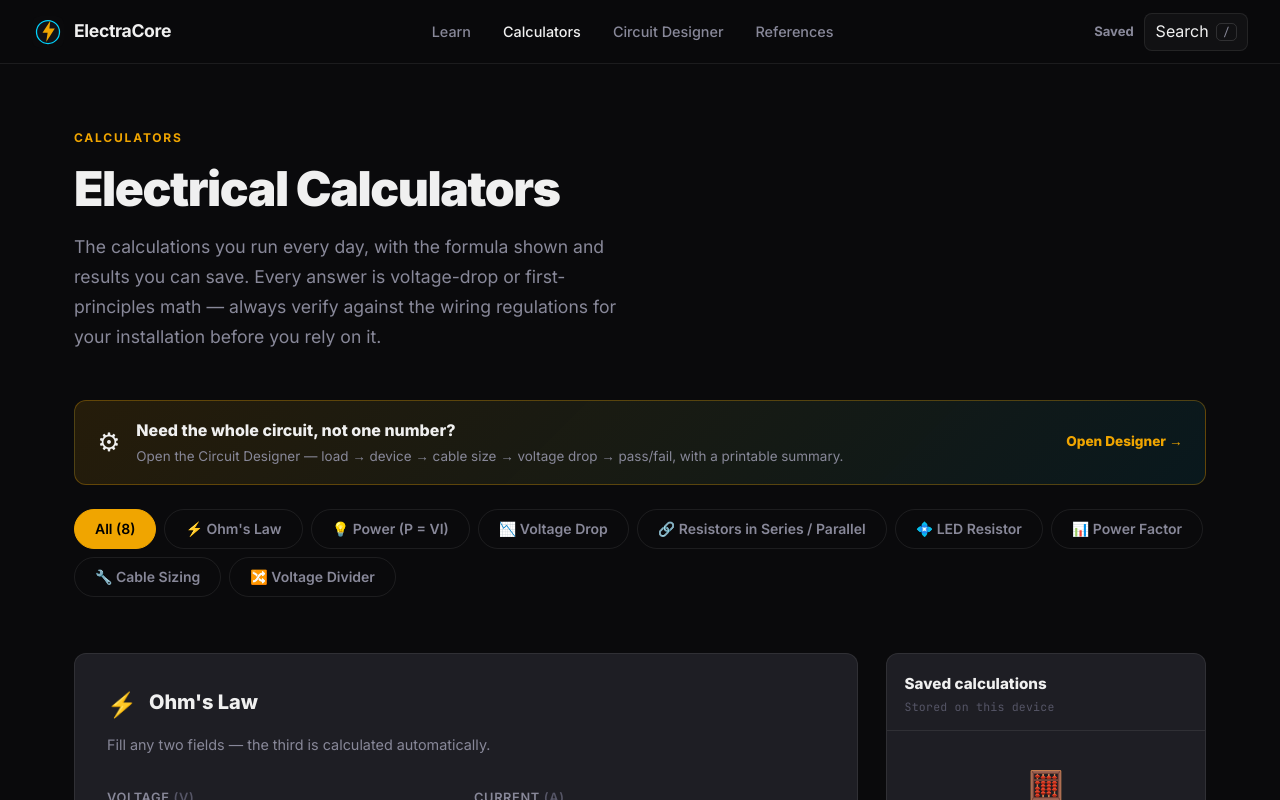
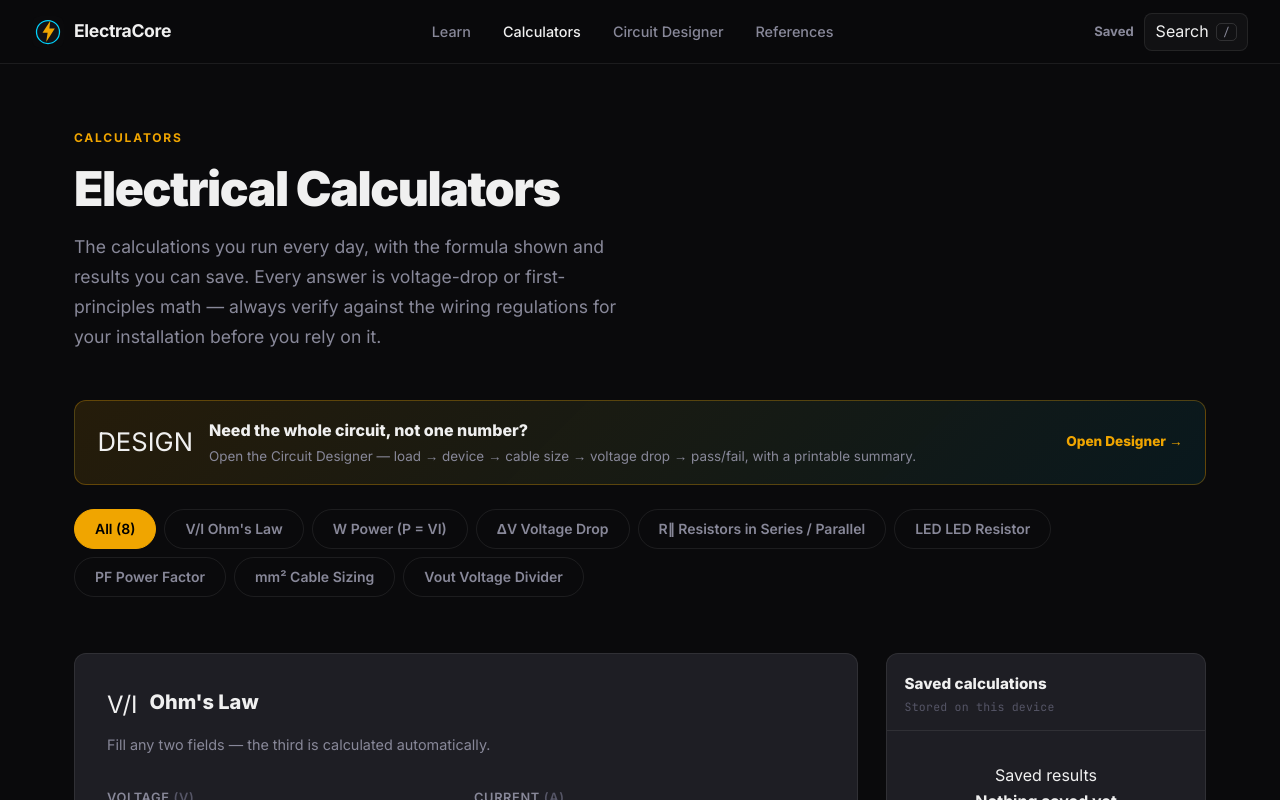
Before and after one commit to Jonta254/electracore, a Next.js app: page /calculate in a window 1280 px wide. Shown: the top 800 px of the page. Built offline with nearby package versions, Linux system fonts and the light colour scheme.

Commit message:
refactor: replace emoji UI with technical labels

```diff
--- a/app/calculate/page.tsx
+++ b/app/calculate/page.tsx
@@ -45,7 +45,7 @@ function voltageDrop(v: string, i: string, len: string, res: string): CalcResult
     value: drop.toFixed(3),
     unit: "V",
     note: pct !== null
-      ? `${pct.toFixed(2)}% of supply — ${pct > 3 ? "⚠ exceeds the common 3% limit; consider a larger conductor" : "✓ within the common 3% guideline"}`
+      ? `${pct.toFixed(2)}% of supply — ${pct > 3 ? "Review: exceeds the common 3% limit; consider a larger conductor" : "Within the common 3% guideline"}`
       : "Single-phase drop across the run (×2 for go + return). Enter supply voltage to see % drop.",
   };
 }
@@ -85,7 +85,7 @@ function powerFactor(kw: string, kva: string): CalcResult {
   return {
     value: pf.toFixed(3),
     unit: "PF",
-    note: pf < 0.85 ? "⚠ below 0.85 — correction capacitors are usually worthwhile" : "✓ acceptable power factor (PF = kW ÷ kVA)",
+    note: pf < 0.85 ? "Review: below 0.85 — correction capacitors are usually worthwhile" : "Acceptable power factor (PF = kW ÷ kVA)",
   };
 }
 
@@ -126,7 +126,7 @@ interface CalcDef {
 
 const CALCS: CalcDef[] = [
   {
-    id: "ohms", title: "Ohm's Law", icon: "⚡", desc: "Fill any two fields — the third is calculated automatically.",
+    id: "ohms", title: "Ohm's Law", icon: "V/I", desc: "Fill any two fields — the third is calculated automatically.",
     fields: [
       { id: "v", label: "Voltage", placeholder: "e.g. 230", unit: "V" },
       { id: "i", label: "Current", placeholder: "e.g. 10", unit: "A" },
@@ -135,7 +135,7 @@ const CALCS: CalcDef[] = [
     compute: (vals) => ohmsLaw(vals.v, vals.i, vals.r),
   },
   {
-    id: "power", title: "Power (P = VI)", icon: "💡", desc: "Calculate power from voltage and current.",
+    id: "power", title: "Power (P = VI)", icon: "W", desc: "Calculate power from voltage and current.",
     fields: [
       { id: "v", label: "Voltage", placeholder: "230", unit: "V" },
       { id: "i", label: "Current", placeholder: "10", unit: "A" },
@@ -143,7 +143,7 @@ const CALCS: CalcDef[] = [
     compute: (vals) => powerCalc(vals.v, vals.i),
   },
   {
-    id: "vdrop", title: "Voltage Drop", icon: "📉", desc: "Single-phase drop across a cable run. The common limit is 3% of supply.",
+    id: "vdrop", title: "Voltage Drop", icon: "ΔV", desc: "Single-phase drop across a cable run. The common limit is 3% of supply.",
     fields: [
       { id: "v", label: "Supply Voltage", placeholder: "230", unit: "V" },
       { id: "i", label: "Load Current", placeholder: "16", unit: "A" },
@@ -153,7 +153,7 @@ const CALCS: CalcDef[] = [
     compute: (vals) => voltageDrop(vals.v, vals.i, vals.len, vals.res),
   },
   {
-    id: "res", title: "Resistors in Series / Parallel", icon: "🔗", desc: "Total resistance of a two- or three-resistor network.",
+    id: "res", title: "Resistors in Series / Parallel", icon: "R∥", desc: "Total resistance of a two- or three-resistor network.",
     fields: [
       { id: "r1", label: "R1", placeholder: "100", unit: "Ω" },
       { id: "r2", label: "R2", placeholder: "220", unit: "Ω" },
@@ -163,7 +163,7 @@ const CALCS: CalcDef[] = [
     compute: (vals) => resistorSeriesParallel(vals.r1, vals.r2, vals.r3, (vals.mode || "series") as "series" | "parallel"),
   },
   {
-    id: "led", title: "LED Resistor", icon: "💠", desc: "Series resistor value to drive an LED safely.",
+    id: "led", title: "LED Resistor", icon: "LED", desc: "Series resistor value to drive an LED safely.",
     fields: [
       { id: "supply", label: "Supply Voltage", placeholder: "12", unit: "V" },
       { id: "vf", label: "LED Forward Voltage", placeholder: "2.1", unit: "V" },
@@ -172,7 +172,7 @@ const CALCS: CalcDef[] = [
     compute: (vals) => ledResistor(vals.supply, vals.vf, vals.ifma),
   },
   {
-    id: "pf", title: "Power Factor", icon: "📊", desc: "Power factor from real (kW) and apparent (kVA) power.",
+    id: "pf", title: "Power Factor", icon: "PF", desc: "Power factor from real (kW) and apparent (kVA) power.",
     fields: [
       { id: "kw", label: "Real Power", placeholder: "18", unit: "kW" },
       { id: "kva", label: "Apparent Power", placeholder: "22", unit: "kVA" },
@@ -180,7 +180,7 @@ const CALCS: CalcDef[] = [
     compute: (vals) => powerFactor(vals.kw, vals.kva),
   },
   {
-    id: "cable", title: "Cable Sizing", icon: "🔧", desc: "Minimum copper cross-section limited by voltage drop.",
+    id: "cable", title: "Cable Sizing", icon: "mm²", desc: "Minimum copper cross-section limited by voltage drop.",
     fields: [
       { id: "i", label: "Load Current", placeholder: "32", unit: "A" },
       { id: "vd", label: "Max Allowable Voltage Drop", placeholder: "6.9", unit: "V" },
@@ -189,7 +189,7 @@ const CALCS: CalcDef[] = [
     compute: (vals) => cableSizing(vals.i, vals.vd, vals.len),
   },
   {
-    id: "divider", title: "Voltage Divider", icon: "🔀", desc: "Output voltage from a resistive divider (no load).",
+    id: "divider", title: "Voltage Divider", icon: "Vout", desc: "Output voltage from a resistive divider (no load).",
     fields: [
       { id: "vin", label: "Input Voltage", placeholder: "12", unit: "V" },
       { id: "r1", label: "R1 (top)", placeholder: "10000", unit: "Ω" },
@@ -306,7 +306,7 @@ function CalcBlock({ calc, onSave }: { calc: CalcDef; onSave: (e: Omit<HistEntry
         {result ? (
           result.error ? (
             <div className="calc-result calc-result-error">
-              <span aria-hidden style={{ fontSize: "1.1rem" }}>⚠</span>
+              <span aria-hidden className="calc-status-label">Review</span>
               <div style={{ fontSize: "0.85rem", color: "var(--hot)", lineHeight: 1.5 }}>{result.note}</div>
             </div>
           ) : (
@@ -321,10 +321,10 @@ function CalcBlock({ calc, onSave }: { calc: CalcDef; onSave: (e: Omit<HistEntry
               </div>
               <div className="calc-actions">
                 <button type="button" className="calc-action-btn" onClick={handleSave}>
-                  {flash === "saved" ? "Saved ✓" : "Save"}
+                  {flash === "saved" ? "Saved" : "Save"}
                 </button>
                 <button type="button" className="calc-action-btn" onClick={handleCopy}>
-                  {flash === "copied" ? "Copied ✓" : "Copy"}
+                  {flash === "copied" ? "Copied" : "Copy"}
                 </button>
               </div>
             </div>
@@ -368,7 +368,7 @@ function HistoryPanel({ history, onRemove, onClear, onExport }: { history: HistE
 
       {history.length === 0 ? (
         <div className="hist-empty">
-          <div style={{ fontSize: "1.75rem", marginBottom: "0.5rem" }} aria-hidden>🧮</div>
+          <div className="hist-empty-label">Saved results</div>
           <div style={{ fontWeight: 700, color: "var(--text)", marginBottom: "0.35rem" }}>Nothing saved yet</div>
           <p style={{ fontSize: "0.82rem", color: "var(--text-dim)", lineHeight: 1.6 }}>
             Run a calculation and press <strong>Save</strong> to keep the result here — handy when you&apos;re working a job and need to compare a few figures side by side.
@@ -388,9 +388,9 @@ function HistoryPanel({ history, onRemove, onClear, onExport }: { history: HistE
               </div>
               <div className="hist-item-actions">
                 <button type="button" className="hist-icon-btn" onClick={() => copyEntry(e)} aria-label={`Copy ${e.calc} result`}>
-                  {copiedId === e.id ? "✓" : "⧉"}
+                  {copiedId === e.id ? "Done" : "Copy"}
                 </button>
-                <button type="button" className="hist-icon-btn" onClick={() => onRemove(e.id)} aria-label={`Delete ${e.calc} result`}>✕</button>
+                <button type="button" className="hist-icon-btn" onClick={() => onRemove(e.id)} aria-label={`Delete ${e.calc} result`}>Delete</button>
               </div>
             </li>
           ))}
@@ -488,7 +488,7 @@ export default function CalculatePage() {
           </p>
 
           <Link href="/design" className="calc-designer-banner">
-            <div className="calc-designer-icon" aria-hidden>⚙</div>
+            <div className="calc-designer-icon" aria-hidden>DESIGN</div>
             <div className="calc-designer-copy">
               <div className="calc-designer-title">Need the whole circuit, not one number?</div>
               <div className="calc-designer-sub">Open the Circuit Designer — load → device → cable size → voltage drop → pass/fail, with a printable summary.</div>
--- a/app/design/page.tsx
+++ b/app/design/page.tsx
@@ -206,13 +206,13 @@ export default function DesignPage() {
             <div className={`dz-result-card${allPass ? " pass" : anyFail ? " fail" : ""}`}>
               {!result.valid ? (
                 <div className="dz-empty">
-                  <div className="dz-empty-icon">🔌</div>
+                  <div className="dz-empty-icon">NO RESULT</div>
                   <p>{result.message || "Enter a load to start the design."}</p>
                 </div>
               ) : (
                 <>
                   <div className={`dz-verdict ${allPass ? "ok" : anyFail ? "no" : "wait"}`}>
-                    {allPass ? "✓ Design passes" : anyFail ? "⚠ Needs attention" : "Working…"}
+                    {allPass ? "PASS — Design passes" : anyFail ? "REVIEW — Needs attention" : "Working…"}
                   </div>
 
                   <div className="dz-xsec">
@@ -238,7 +238,7 @@ export default function DesignPage() {
                   <div className="dz-checks">
                     {result.checks.map((c, i) => (
                       <div key={i} className={`dz-check ${c.ok ? "ok" : "no"}`}>
-                        <span className="dz-check-mark">{c.ok ? "✓" : "✕"}</span>
+                        <span className="dz-check-mark">{c.ok ? "PASS" : "REVIEW"}</span>
                         <div>
                           <div className="dz-check-label">{c.label}</div>
                           <div className="dz-check-detail">{c.detail}</div>
--- a/app/globals.css
+++ b/app/globals.css
@@ -303,7 +303,7 @@ body {
 .price-desc { font-size: 0.875rem; color: var(--text-dim); margin-bottom: 1.5rem; line-height: 1.5; }
 .price-features { list-style: none; display: flex; flex-direction: column; gap: 0.75rem; margin-bottom: 2rem; }
 .price-features li { font-size: 0.9rem; display: flex; align-items: center; gap: 8px; color: var(--text-dim); }
-.price-features li::before { content: "✓"; color: var(--ground); font-weight: 700; flex-shrink: 0; }
+.price-features li::before { content: "—"; color: var(--ground); font-weight: 700; flex-shrink: 0; }
 
 /* CIRCUIT BANNER */
 .circuit-bg {
--- a/app/guides/[slug]/page.tsx
+++ b/app/guides/[slug]/page.tsx
@@ -114,7 +114,7 @@ export default function GuidePage({ params }: { params: Promise<{ slug: string }
   if (!guide) {
     return (
       <div style={{ minHeight: "100vh", display: "flex", flexDirection: "column", alignItems: "center", justifyContent: "center", gap: "1.5rem" }}>
-        <div style={{ fontSize: "3rem" }}>🔌</div>
+        <div className="guide-empty-label">GUIDE</div>
         <h1 style={{ fontSize: "1.5rem", fontWeight: 700 }}>Guide not found</h1>
         <Link href="/guides" style={{ color: "var(--core)", textDecoration: "none" }}>← Back to all guides</Link>
       </div>
--- a/app/guides/content.tsx
+++ b/app/guides/content.tsx
@@ -837,7 +837,7 @@ export const GUIDES: Guide[] = [
             rows: [
               ["2.5 mm² solid cable factor", "≈ 30", "8", "240"],
               ["Sum of cable factors", "", "", "240"],
-              ["20 mm conduit, 6 m, 2 bends", "≈ 260", "", "260 ✓"],
+              ["20 mm conduit, 6 m, 2 bends", "≈ 260", "", "260 (acceptable)"],
               ["25 mm conduit, 6 m, 2 bends", "≈ 460", "", "460 (spare capacity)"],
             ],
             caption: "240 ≤ 260, so 20 mm just works; 25 mm gives headroom for future cables. Figures illustrate the method — use the current On-Site Guide tables for real designs.",
--- a/app/learn/[slug]/page.tsx
+++ b/app/learn/[slug]/page.tsx
@@ -1249,7 +1249,7 @@ function getExerciseForLesson(title: string, _slug: string): { problem: string;
       problem: "A 240V circuit supplies a heater with a resistance of 48Ω. Calculate: (a) the current drawn, (b) the power consumed, (c) the energy used in 2 hours.",
       steps: [
         "Part (a) Current: Apply Ohm's Law → I = V/R = 240/48 = 5A",
-        "Part (b) Power: P = V × I = 240 × 5 = 1200W (1.2kW). Verify: P = V²/R = 240²/48 = 57600/48 = 1200W ✓",
+        "Part (b) Power: P = V × I = 240 × 5 = 1200W (1.2kW). Verify: P = V²/R = 240²/48 = 57600/48 = 1200W (verified)",
         "Part (c) Energy: E = P × t = 1200W × 2h = 2400Wh = 2.4kWh. On a standard tariff at 28p/kWh, cost = 2.4 × 28p = 67.2p",
       ],
       answer: "(a) 5A  (b) 1200W  (c) 2.4 kWh",
@@ -1274,21 +1274,21 @@ function getExerciseForLesson(title: string, _slug: string): { problem: string;
         "From BS 7671 Table 4D2B, the mV/A/m for 2.5mm² clipped direct cable is 18 mV/A/m",
         "Voltage drop = (mV/A/m × Ib × L) / 1000 = (18 × 13 × 18) / 1000 = 4212 / 1000 = 4.21V",
         "Percentage drop = (4.21 / 230) × 100 = 1.83%",
-        "Compare to limit: 1.83% < 5% limit ✓  The cable is acceptable.",
-      ],
-      answer: "4.21V (1.83%) — within the 5% limit. ✓",
+        "Compare to limit: 1.83% < 5% limit. The cable is acceptable.",
+      ],
+      answer: "4.21V (1.83%) — within the 5% limit.",
     };
   }
   if (t.includes("cable siz") || t.includes("end-to-end") || t.includes("sizing")) {
     return {
       problem: "A ring final circuit serves 8 single-phase socket outlets. Design current Ib = 20A. The circuit is run in 2.5mm² T&E clipped direct (Iz = 27A). Is the cable adequately sized? Check all three BS 7671 conditions.",
       steps: [
-        "Condition 1 — Design current ≤ rated current: Ib (20A) ≤ In (32A) ✓  (standard 32A MCB for ring final)",
-        "Condition 2 — Rated current ≤ cable CCC: In (32A) ≤ Iz (27A) ✗  Wait — ring finals are split: each half carries Ib/2 = 10A, so effective It per half = 13.5A. With diversity, this is acceptable.",
+        "Condition 1 — Design current ≤ rated current: Ib (20A) ≤ In (32A) — satisfied (standard 32A MCB for ring final)",
+        "Condition 2 — Rated current ≤ cable CCC: In (32A) ≤ Iz (27A) — not satisfied directly. However — ring finals are split: each half carries Ib/2 = 10A, so effective It per half = 13.5A. With diversity, this is acceptable.",
         "Condition 3 — Overload condition: I₂ ≤ 1.45 × Iz = 1.45 × 27 = 39.15A. MCB I₂ = 1.45 × In = 1.45 × 32 = 46.4A. The ring configuration means fault current operates the MCB before the cable overloads.",
         "BS 7671 Regulation 433.1.1 specifically exempts ring final circuits from the standard conditions — the ring topology provides inherent protection.",
       ],
-      answer: "2.5mm² is standard and accepted for ring finals — confirmed by BS 7671 ✓",
+      answer: "2.5mm² is standard and accepted for ring finals — confirmed by BS 7671.",
     };
   }
   if (t.includes("three-phase") || t.includes("star-delta") || t.includes("balanced")) {
@@ -1297,7 +1297,7 @@ function getExerciseForLesson(title: string, _slug: string): { problem: string;
       steps: [
         "Part (a) Phase voltage: V_ph = V_L / √3 = 400 / 1.732 = 231V",
         "Part (b) Phase current: I_ph = V_ph / R_ph = 231 / 22 = 10.5A. In star, line current = phase current, so I_L = 10.5A",
-        "Part (c) Total power: P = 3 × V_ph × I_ph = 3 × 231 × 10.5 = 7,281W (7.28kW). Or: P = √3 × V_L × I_L = 1.732 × 400 × 10.5 = 7,274W ✓ (minor rounding difference)",
+        "Part (c) Total power: P = 3 × V_ph × I_ph = 3 × 231 × 10.5 = 7,281W (7.28kW). Or: P = √3 × V_L × I_L = 1.732 × 400 × 10.5 = 7,274W (minor rounding difference)",
       ],
       answer: "V_ph = 231V  |  I_L = 10.5A  |  P = 7.28kW",
     };
@@ -1748,8 +1748,8 @@ function LessonContent({ lesson, courseColor, courseSlug, moduleTitle, previousL
                 >
                   <span style={{ fontFamily: "monospace", marginRight: 8, opacity: 0.5 }}>{String.fromCharCode(65 + i)}.</span>
                   {opt}
-                  {showResult && isCorrect && " ✓"}
-                  {showResult && isSelected && !isCorrect && " ✗"}
+                  {showResult && isCorrect && " Correct"}
+                  {showResult && isSelected && !isCorrect && " Incorrect"}
                 </button>
               );
             })}
@@ -2037,7 +2037,7 @@ export default function CoursePage({ params }: { params: Promise<{ slug: string
                                       onClick={e => { e.stopPropagation(); toggleComplete(lesson.id); }}
                                       title={isDone ? "Mark incomplete" : "Mark complete"}
                                     >
-                                      {isDone && <span style={{ color: "#000", fontSize: "0.7rem", fontWeight: 900 }}>✓</span>}
+                                      {isDone && <span style={{ color: "#000", fontSize: "0.7rem", fontWeight: 900 }}>DONE</span>}
                                     </button>
                                     <span className="lesson-type-icon" style={{ color: LESSON_COLORS[lesson.type] }}>
                                       {LESSON_ICONS[lesson.type]}
--- a/app/learn/page.tsx
+++ b/app/learn/page.tsx
@@ -394,7 +394,7 @@ function ThumbInspection() {
           <text x="155" y={60+i*15} fontFamily="monospace" fontSize="7" fill="#888899" opacity="0.7">{test}</text>
           <text x="290" y={60+i*15} textAnchor="end" fontFamily="monospace" fontSize="7" fill={ok?"#34D399":"#FF4444"} opacity="0.8">{val}</text>
           <circle cx="300" cy={56+i*15} r="4" fill={ok?"rgba(52,211,153,0.2)":"rgba(255,68,68,0.2)"} stroke={ok?"#34D399":"#FF4444"} strokeWidth="0.8" opacity="0.7"/>
-          <text x="300" y={59+i*15} textAnchor="middle" fontFamily="monospace" fontSize="7" fill={ok?"#34D399":"#FF4444"} opacity="0.8">{ok?"✓":"✗"}</text>
+          <text x="300" y={59+i*15} textAnchor="middle" fontFamily="monospace" fontSize="7" fill={ok?"#34D399":"#FF4444"} opacity="0.8">{ok?"OK":"X"}</text>
           <line x1="148" y1={63+i*15} x2="308" y2={63+i*15} stroke="rgba(255,255,255,0.04)" strokeWidth="0.5"/>
         </g>
       ))}
```
Also changed, not shown: 1 other file (tests, documents, lock files or other folders).
